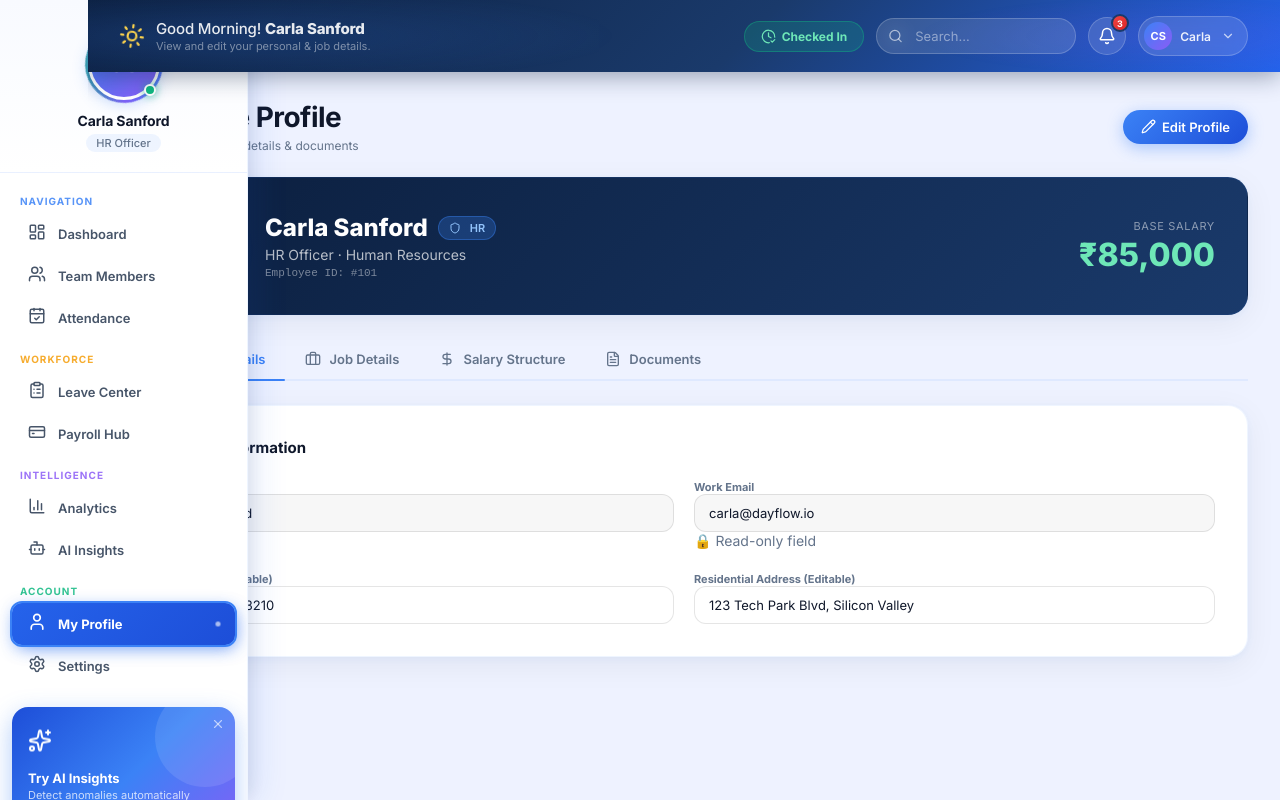
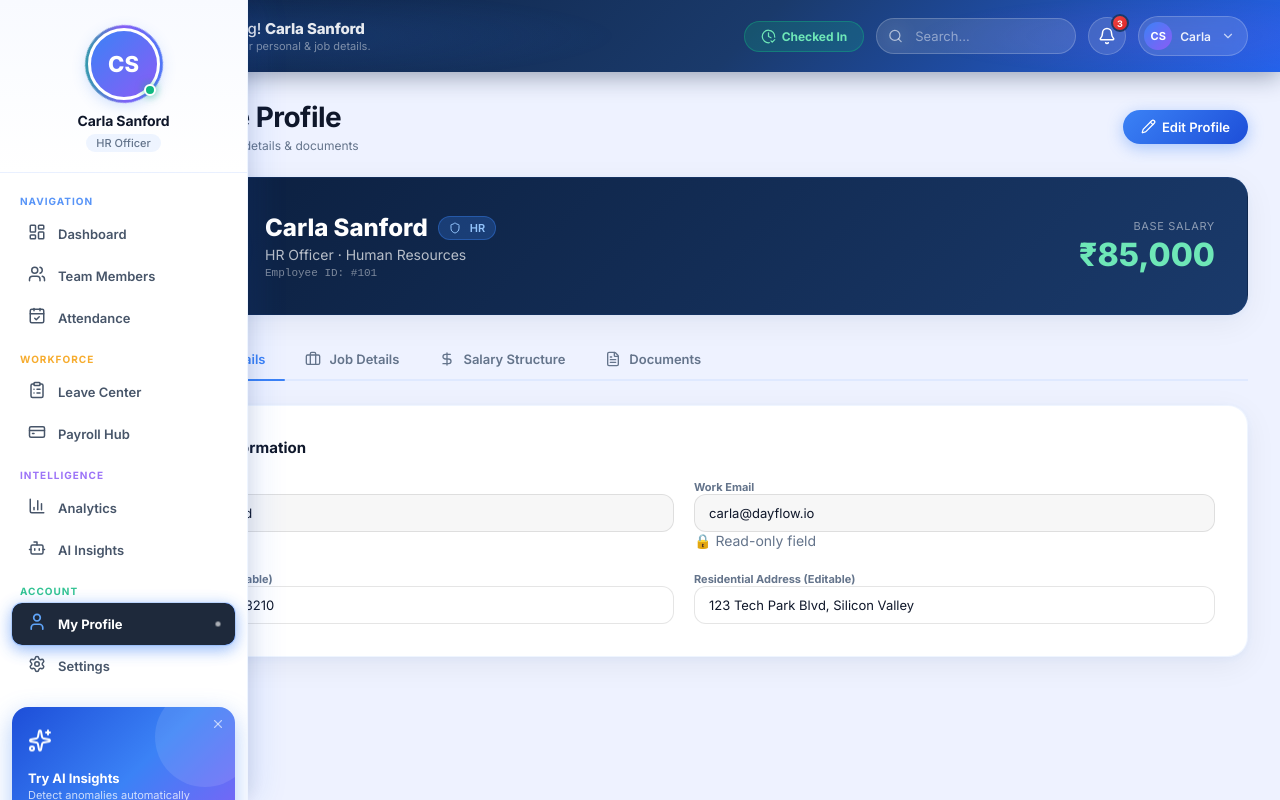
Before and after one commit to Arunprasath-2717/SmartHR, a Next.js app in the folder frontend/: page /profile in a window 1280 px wide. Built offline with nearby package versions, Linux system fonts and the light colour scheme.

Commit message:
feat(ui): fix sidebar z-index overlap, apply shiny animation to active nav item, remove skew hover, restrict attendance to HR

```diff
--- a/frontend/src/components/layout/Sidebar.js
+++ b/frontend/src/components/layout/Sidebar.js
@@ -28,7 +28,7 @@ const navGroups = [
       { id:'dashboard',    href:'/dashboard',    icon: LayoutDashboard, label:'Dashboard',     roles:['hr'] },
       { id:'my-dashboard', href:'/my-dashboard', icon: LayoutDashboard, label:'Dashboard',     roles:['employee'] },
       { id:'employees',    href:'/employees',    icon: Users,           label:'Team Members',  roles:['hr'] },
-      { id:'attendance',   href:'/attendance',   icon: CalendarCheck,   label:'Attendance',    roles:['hr','employee'] },
+      { id:'attendance',   href:'/attendance',   icon: CalendarCheck,   label:'Attendance',    roles:['hr'] },
     ],
   },
   {
--- a/frontend/src/components/layout/Sidebar.module.css
+++ b/frontend/src/components/layout/Sidebar.module.css
@@ -1,4 +1,14 @@
 /* ══ Sidebar — White, Premium, Matching Reference ══ */
+
+@property --sidebar-gradient-angle {
+  syntax: "<angle>";
+  initial-value: 0deg;
+  inherits: false;
+}
+
+@keyframes sidebar-gradient-angle {
+  to { --sidebar-gradient-angle: 360deg; }
+}
 
 .sidebar {
   width: 88px;
@@ -6,7 +16,7 @@
   background: #FFFFFF;
   position: fixed;
   left: 0; top: 0; bottom: 0;
-  z-index: 50;
+  z-index: 1010;
   display: flex;
   flex-direction: column;
   overflow-y: auto;
@@ -188,49 +198,31 @@
   to   { opacity:1; transform:translateX(0); }
 }
 
-/* Hover liquid skewed fill animation */
-.navItem::before {
-  content: "";
-  position: absolute;
-  left: -50px;
-  top: 0;
-  width: 0;
-  height: 100%;
-  background: linear-gradient(135deg, #2563EB, #1D4ED8);
-  transform: skewX(45deg);
-  z-index: -1;
-  transition: width 600ms cubic-bezier(0.4, 0, 0.2, 1);
-}
-
-.navItem:hover::before {
-  width: 250%;
-}
-
+/* Hover subtle fill animation (no skew) */
 .navItem:hover {
-  color: #ffffff;
-  transform: scale(1.04) translateX(4px);
-  outline: 2px solid #3B82F6;
-  box-shadow: 4px 5px 17px -4px rgba(37, 99, 235, 0.45);
+  background: rgba(37, 99, 235, 0.08);
+  color: #2563EB;
+  transform: scale(1.02) translateX(2px);
 }
 
 .navItem.active {
   color: #FFFFFF;
   font-weight: 700;
-  background: linear-gradient(135deg, #2563EB, #1D4ED8);
-  outline: 2px solid #3B82F6;
-  box-shadow: 4px 5px 17px -4px rgba(37, 99, 235, 0.5);
+  background: linear-gradient(#1E293B, #1E293B) padding-box,
+              conic-gradient(from var(--sidebar-gradient-angle), transparent, #3B82F6, #8B5CF6, transparent 40%) border-box;
+  animation: sidebar-gradient-angle 3s linear infinite;
+  box-shadow: 0 4px 16px rgba(59,130,246,0.3);
 }
-.navItem.active::before { width: 0; }
 
 .navIcon {
   font-size: 16px;
   width: 22px;
   text-align: center;
   flex-shrink: 0;
-  transition: transform 200ms cubic-bezier(0.34,1.56,0.64,1);
+  transition: transform 200ms cubic-bezier(0.34,1.56,0.64,1), color 200ms ease;
 }
-.navItem:hover .navIcon { transform: scale(1.15); }
-.navItem.active .navIcon { transform: scale(1.1); }
+.navItem:hover .navIcon { transform: scale(1.15); color: #2563EB; }
+.navItem.active .navIcon { transform: scale(1.1); color: #60A5FA; }
 
 .navLabel { flex: 1; }
 
```
